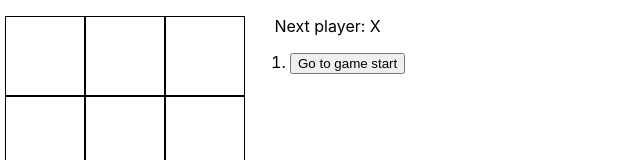
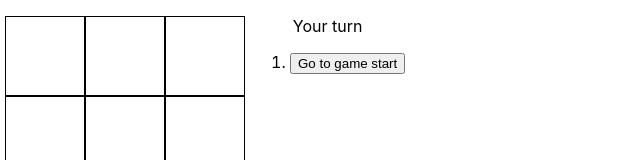
Before and after one commit to Tenfleques/react-tic-tac-toe, a React (Create React App) app: page / in a window 1280 px wide. Shown: the top 160 px of the page, without its empty margins (0-640 px from the left). Built offline with nearby package versions, Linux system fonts and the light colour scheme.

Commit message:
add computer play and gh-dependency

```diff
--- a/package.json
+++ b/package.json
@@ -2,13 +2,17 @@
   "name": "tic-tac-toe",
   "version": "0.1.0",
   "private": true,
+  "homepage": "https://Tenfleques.github.io/tic-tac-toe",
   "dependencies": {
+    "gh-pages": "^2.0.1",
     "react": "^16.8.4",
     "react-dom": "^16.8.4",
     "react-scripts": "2.1.8"
   },
   "scripts": {
     "start": "react-scripts start",
+    "predeploy": "npm run build",
+    "deploy": "gh-pages -d build",
     "build": "react-scripts build",
     "test": "react-scripts test",
     "eject": "react-scripts eject"
--- a/src/Game/Game.js
+++ b/src/Game/Game.js
@@ -11,11 +11,10 @@ class Game extends Component {
           }
         ],
         stepNumber: 0,
-        playerX: true
-      };
-    }
-    calculateWinner = (squares) => {
-      const lines = [
+        o : 'O',
+        x : 'X',
+        playerX: true,
+        winningLines: [
           [0, 1, 2],
           [3, 4, 5],
           [6, 7, 8],
@@ -24,9 +23,12 @@ class Game extends Component {
           [2, 5, 8],
           [0, 4, 8],
           [2, 4, 6]
-      ];
-      for (let i = 0; i < lines.length; i++) {
-        const [a, b, c] = lines[i];
+        ]
+      };
+    }
+    calculateWinner = (squares) => {
+      for (let i = 0; i < this.state.winningLines.length; i++) {
+        const [a, b, c] = this.state.winningLines[i];
         if (squares[a] && squares[a] === squares[b] && squares[a] === squares[c]) {
           return squares[a];
         }
@@ -34,20 +36,53 @@ class Game extends Component {
       return null;
     }
 
-    compPlay = () => {
-
+    compPlay = (squares) => {
+      //close user possible win, select best option to win
+      for (let i = 0; i < this.state.winningLines.length; i++) {
+        const [a, b, c] = this.state.winningLines[i];
+        if (squares[a] && squares[a] === squares[b] && !squares[c]) {
+          squares[c] = this.state.o;
+          return squares
+        }
+        if (squares[a] && squares[a] === squares[c] && !squares[b]) {
+          squares[b] = this.state.o;
+          return squares
+        }
+        if (squares[b] && squares[b] === squares[c] && !squares[a]) {
+          squares[a] = this.state.o;
+          return squares
+        }
+      }
+      for (let i = 0; i < this.state.winningLines.length; i++) {
+        const [a, b, c] = this.state.winningLines[i];
+        if(squares[a] && !squares[b]){
+          squares[b] = this.state.o;
+          return squares
+        }
+        if(squares[b] && !squares[c]){
+          squares[c] = this.state.o;
+          return squares
+        }
+        if(squares[c] && !squares[b]){
+          squares[b] = this.state.o;
+          return squares
+        }
+      }
+      return squares
     }
 
     handleClick(i) {
       const history = this.state.history.slice(0, this.state.stepNumber + 1);
       const current = history[history.length - 1];
-      const squares = current.squares.slice();
+      let squares = current.squares.slice();
       if (this.calculateWinner(squares) || squares[i]) {
         return;
       }
+      squares[i] = this.state.x;
 
-      squares[i] = this.state.playerX ? "X" : "O";
-
+      if (!this.calculateWinner(squares)){
+        squares = this.compPlay(squares);
+      }
 
       this.setState({
         history: history.concat([
@@ -55,8 +90,7 @@ class Game extends Component {
             squares: squares
           }
         ]),
-        stepNumber: history.length,
-        playerX: !this.state.playerX
+        stepNumber: history.length
       });
     }
 
@@ -66,12 +100,30 @@ class Game extends Component {
         playerX: (step % 2) === 0
       });
     }
-
-    render() {
+    getStatus = () => {
+      const winner = this.getWinner().winner;
+      let status;
+      if(winner === "draw"){
+        status = "draw";
+      }else if (winner) {
+        status = "Winner: " + winner;
+      } else {
+        status = "Your turn";
+      }
+      return status;
+    }
+    getWinner = () => {
       const history = this.state.history;
       const current = history[this.state.stepNumber];
-      const winner = this.calculateWinner(current.squares);
-
+      let winner = this.calculateWinner(current.squares);
+      winner = (!winner && current.squares.findIndex(a => a === null) === -1)? "draw" : winner;
+      return {
+        winner : winner,
+        squares : current.squares
+      };
+    }
+    getMoves = () => {
+      const history = this.state.history;
       const moves = history.map((step, move) => {
         const desc = move ?
           'Go to move #' + move :
@@ -82,26 +134,20 @@ class Game extends Component {
           </li>
         );
       });
-
-      let status;
-      if (winner) {
-        status = "Winner: " + winner;
-      } else {
-        status = "Next player: " + (this.state.playerX ? "X" : "O");
+      return moves;
     }
-
-      console.log(current.squares)
+    render() {
       return (
         <div className="game">
           <div className="game-board">
             <Board
-              squares={current.squares}
+              squares={this.getWinner().squares}
               onClick={i => this.handleClick(i)}
             />
           </div>
           <div className="game-info">
-            <div className={(winner)? "success": ""}>{status}</div>
-            <ol>{moves}</ol>
+            <div className={(this.getWinner().winner)? "success": ""}>{this.getStatus()}</div>
+            <ol>{this.getMoves()}</ol>
           </div>
         </div>
       );
--- a/src/Game/Square.js
+++ b/src/Game/Square.js
@@ -1,14 +1,11 @@
 import React, { Component } from 'react';
 import './game.css';
 
-class Square extends Component{
-    render() {
-        return (
-        <button className="square" onClick={this.props.onClick}>
-            {this.props.value}
-        </button>
-        );
-    }
+const Square = (props) => {
+    return (
+    <button className="square" onClick={props.onClick}>
+        {props.value}
+    </button>
+    );
 }
-
-export default Square;
+export default Square
```
Lines whose indentation alone changed are shown as unchanged.
